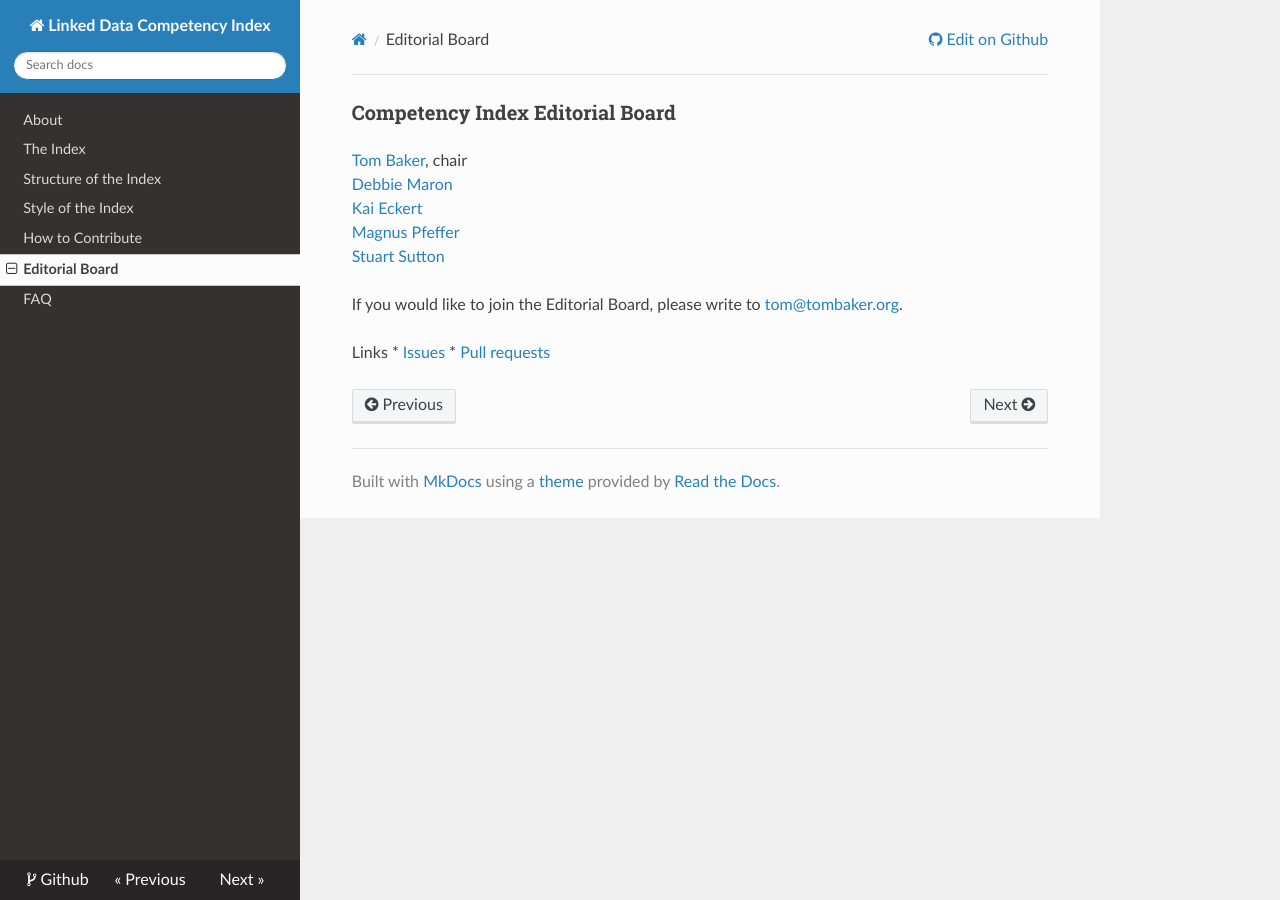
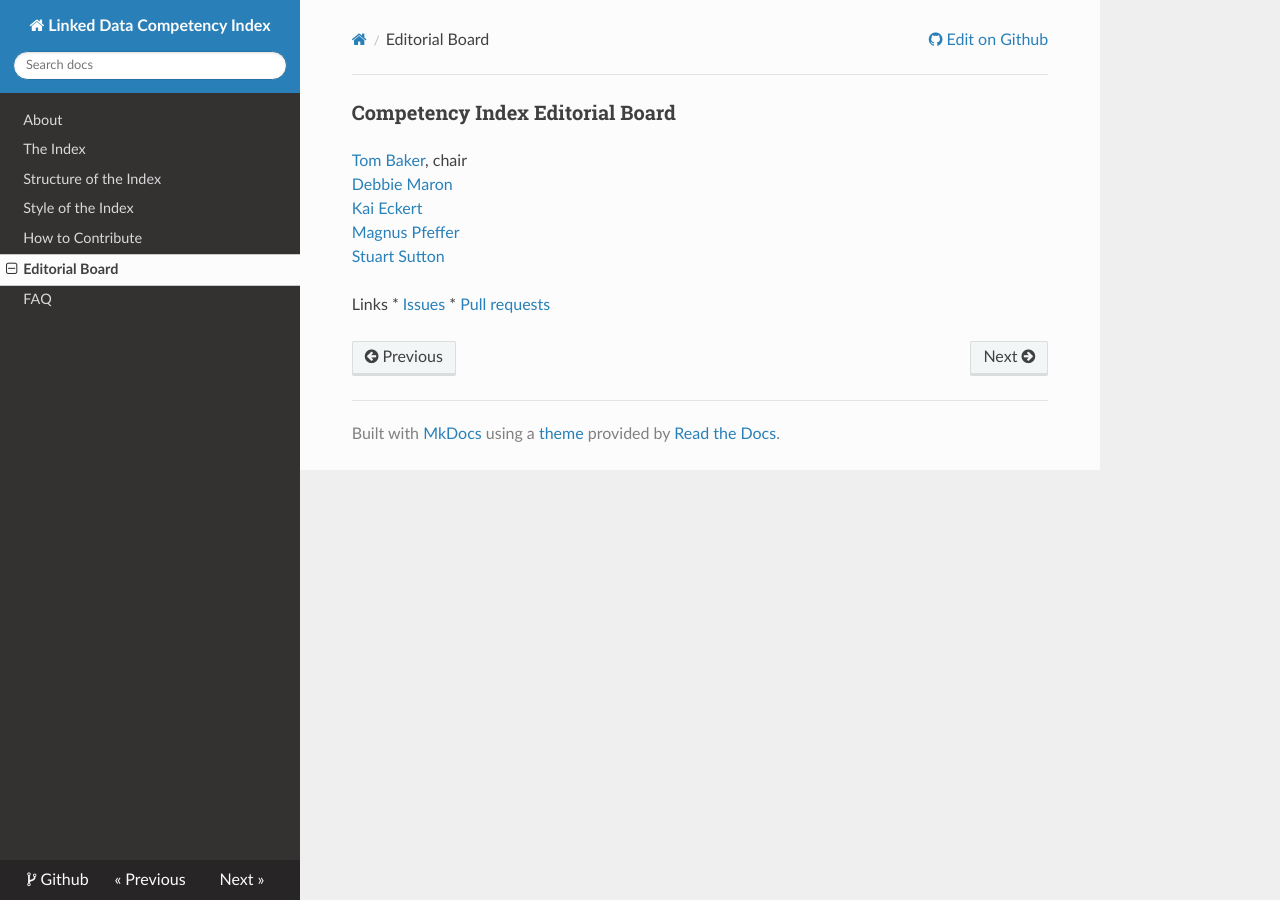
Before and after one commit to dcmi/ldci, an MkDocs documentation site: the page built from docs/board.md, in a window 1280 px wide. Built offline with MkDocs 1.6.1, drawn with Linux system fonts in a browser that asks for light colours; nearby versions of some CDN libraries; old or Windows-style settings are respelled for this version of MkDocs.

Commit message:
board.md

```diff
--- a/docs/board.md
+++ b/docs/board.md
@@ -6,8 +6,6 @@
 [Magnus Pfeffer](https://github.com/mapfde) <br>
 [Stuart Sutton](https://github.com/stuartasutton) <br>
 
-If you would like to join the Editorial Board, please write to [tom@tombaker.org](mailto:tom@tombaker.org).
-
 Links
 * [Issues](https://github.com/dcmi/ldci/issues)
 * [Pull requests](https://github.com/dcmi/ldci/pulls)
```
